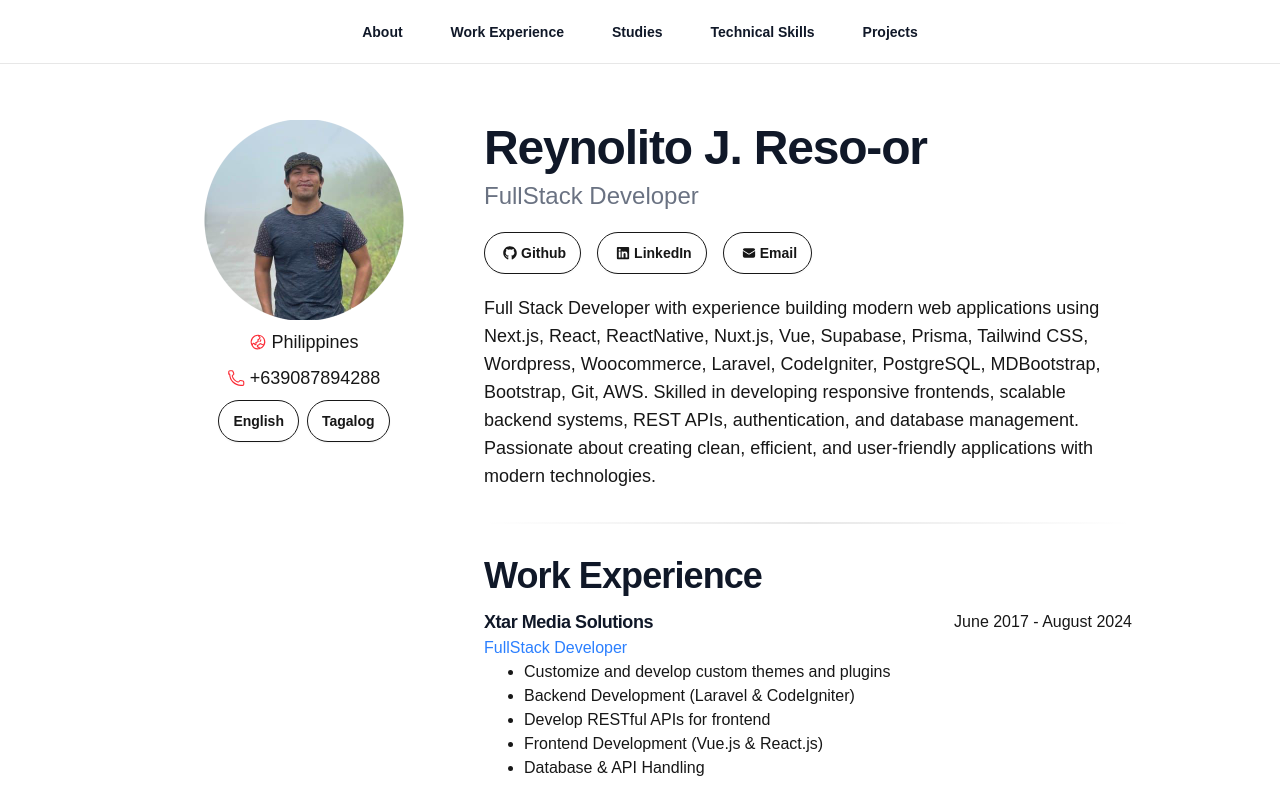
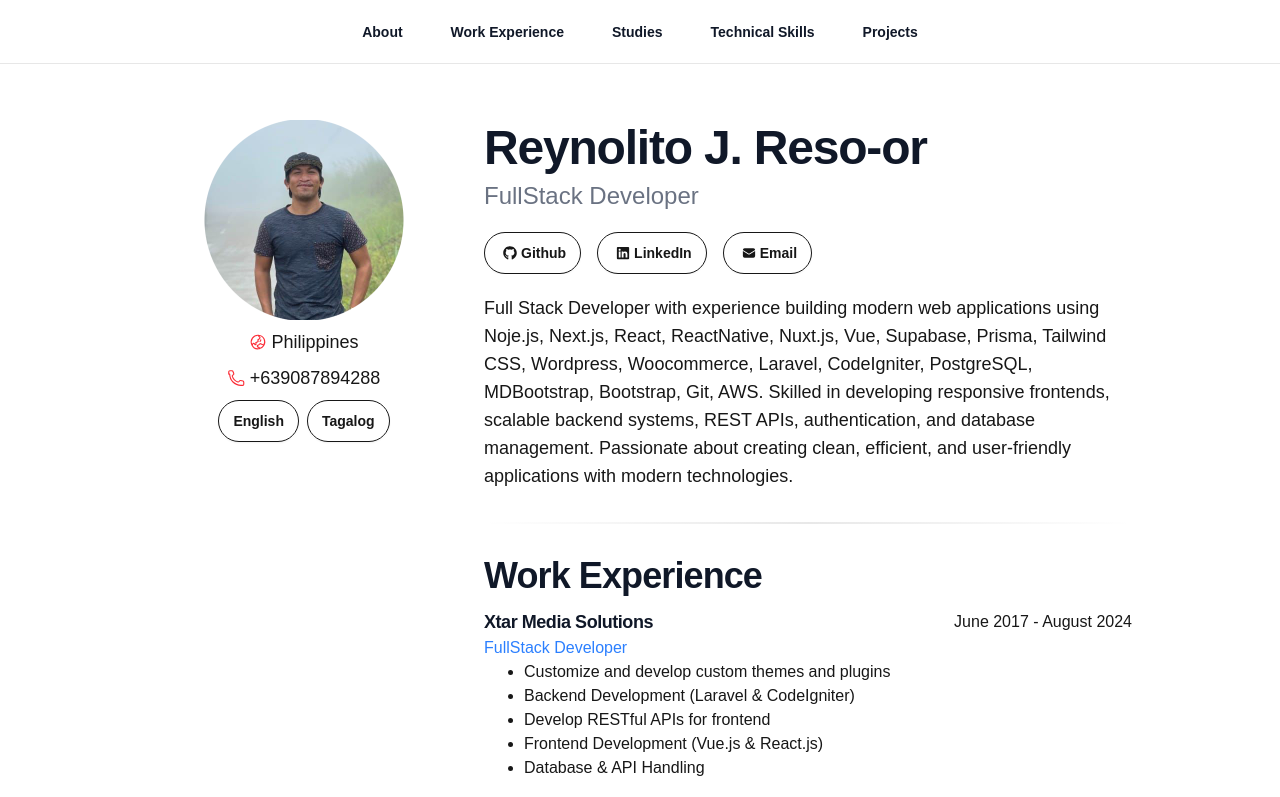
Before and after one commit to reynolitoresoor/portfolio, a Next.js app: page / in a window 1280 px wide. Shown: the top 797 px of the page. Built offline with nearby package versions, Linux system fonts and the light colour scheme.

Commit message:
Update hero

```diff
--- a/app/components/hero.tsx
+++ b/app/components/hero.tsx
@@ -33,7 +33,7 @@ export function Hero() {
           <a href="https://www.linkedin.com/in/reynolito-reso-or-67a1b9108/" className="rounded-3xl mx-3 mt-5 border px-3.5 py-2.5 text-sm font-semibold shadow-xs focus-visible:outline-2 focus-visible:outline-offset-2 focus-visible:outline-indigo-600 flex items-center"><span area-hidden="true" className="mx-1"><svg stroke="currentColor" fill="currentColor" strokeWidth="0" viewBox="0 0 448 512" height="1em" width="1em" xmlns="http://www.w3.org/2000/svg"><path d="M416 32H31.9C14.3 32 0 46.5 0 64.3v383.4C0 465.5 14.3 480 31.9 480H416c17.6 0 32-14.5 32-32.3V64.3c0-17.8-14.4-32.3-32-32.3zM135.4 416H69V202.2h66.5V416zm-33.2-243c-21.3 0-38.5-17.3-38.5-38.5S80.9 96 102.2 96c21.2 0 38.5 17.3 38.5 38.5 0 21.3-17.2 38.5-38.5 38.5zm282.1 243h-66.4V312c0-24.8-.5-56.7-34.5-56.7-34.6 0-39.9 27-39.9 54.9V416h-66.4V202.2h63.7v29.2h.9c8.9-16.8 30.6-34.5 62.9-34.5 67.2 0 79.7 44.3 79.7 101.9V416z"></path></svg></span><div>LinkedIn</div></a>
           <a href="mailto:reynolitoresoor123.com" className="rounded-3xl mx-1 mt-5 border px-3.5 py-2.5 text-sm font-semibold shadow-xs focus-visible:outline-2 focus-visible:outline-offset-2 focus-visible:outline-indigo-600 flex items-center"><span area-hidden="true" className="mx-1"><svg stroke="currentColor" fill="currentColor" strokeWidth="0" viewBox="0 0 24 24" aria-hidden="true" height="1em" width="1em" xmlns="http://www.w3.org/2000/svg"><path d="M1.5 8.67v8.58a3 3 0 0 0 3 3h15a3 3 0 0 0 3-3V8.67l-8.928 5.493a3 3 0 0 1-3.144 0L1.5 8.67Z"></path><path d="M22.5 6.908V6.75a3 3 0 0 0-3-3h-15a3 3 0 0 0-3 3v.158l9.714 5.978a1.5 1.5 0 0 0 1.572 0L22.5 6.908Z"></path></svg></span><div>Email</div></a>
         </div>
-        <p className="text-lg mt-5">Full Stack Developer with experience building modern web applications using Next.js, React, ReactNative, Nuxt.js, Vue, Supabase, Prisma, Tailwind CSS, Wordpress, Woocommerce, Laravel, CodeIgniter, PostgreSQL, MDBootstrap, Bootstrap, Git, AWS. Skilled in developing responsive frontends, scalable backend systems, REST APIs, authentication, and database management. Passionate about creating clean, efficient, and user-friendly applications with modern technologies.</p>
+        <p className="text-lg mt-5">Full Stack Developer with experience building modern web applications using Noje.js, Next.js, React, ReactNative, Nuxt.js, Vue, Supabase, Prisma, Tailwind CSS, Wordpress, Woocommerce, Laravel, CodeIgniter, PostgreSQL, MDBootstrap, Bootstrap, Git, AWS. Skilled in developing responsive frontends, scalable backend systems, REST APIs, authentication, and database management. Passionate about creating clean, efficient, and user-friendly applications with modern technologies.</p>
         <div className="w-full p-[1px] bg-gradient-to-r from-transparent via-foreground/10 to-transparent my-8" />
         <h2 id="work-experience" className="text-lg font-semibold tracking-tight text-balance text-gray-900 sm:text-4xl">Work Experience</h2>
         <div className="flex flex-col mt-3">
```
